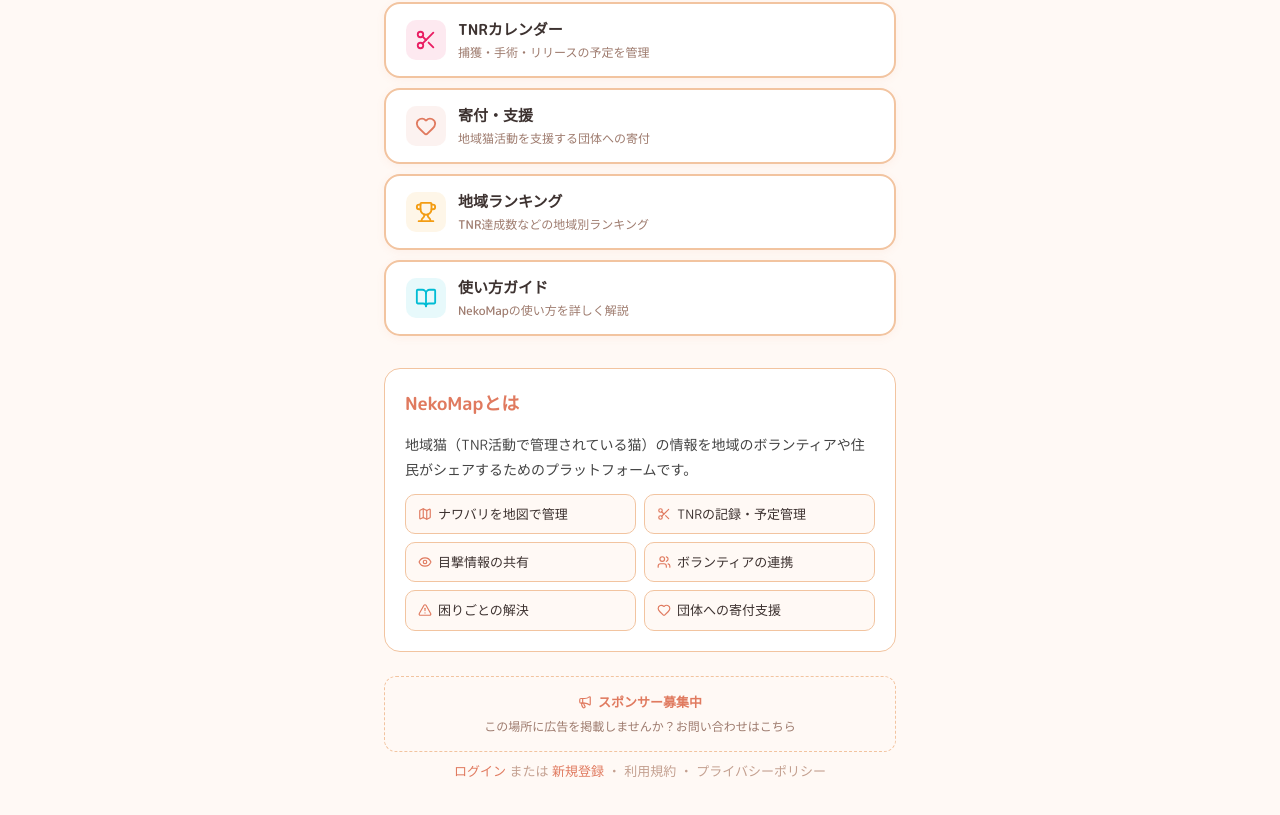
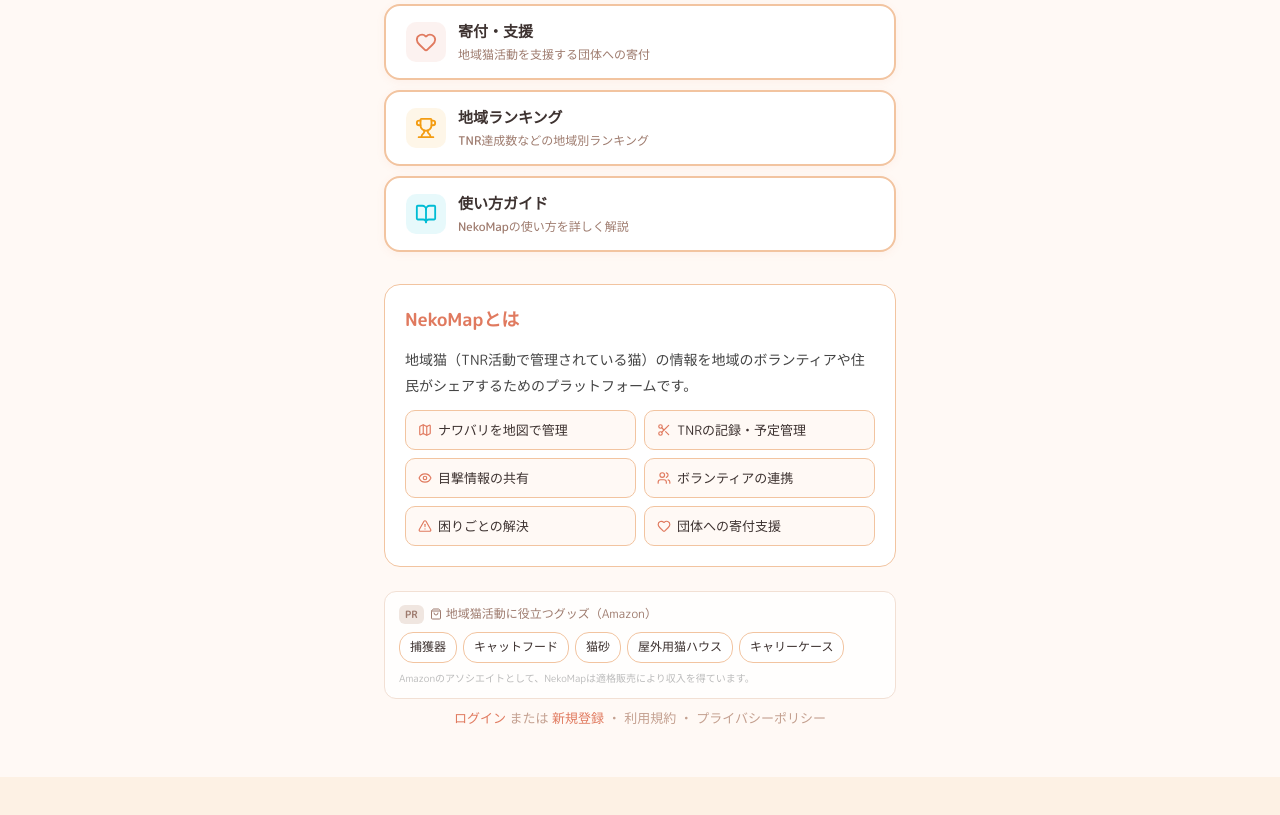
Before and after one commit to necomap/nekomap, a Next.js app: page / in a window 1280 px wide. Shown: the part 937-1752 px from the top of the page. After the commit the page ends 1714 px from the top, so only its background shows below. Built offline with nearby package versions, Linux system fonts and the light colour scheme.

Commit message:
Amazonアソシエイト広告追加

```diff
--- a/components/AdBanner.js
+++ b/components/AdBanner.js
@@ -1,8 +1,8 @@
 import { useEffect, useState } from "react"
-import { Megaphone } from "lucide-react"
+import AmazonPicks from "./AmazonPicks"
 
 // AdSense承認が下りたら true にすると、下の実広告表示に切り替わる。
-// それまでは「スポンサー募集中」の案内をこの枠に表示する。
+// それまではAmazonアソシエイトのテキスト広告（AmazonPicks）をこの枠に表示する。
 const USE_ADSENSE = false
 
 export default function AdBanner({ slot = "auto" }) {
@@ -34,21 +34,5 @@ export default function AdBanner({ slot = "auto" }) {
     )
   }
 
-  return (
-    <a
-      href="/contact"
-      style={{
-        display: "block", margin: "8px 0", padding: "14px 16px",
-        background: "#fff9f5", border: "1px dashed #f2c4a0", borderRadius: 12,
-        textAlign: "center", textDecoration: "none",
-      }}
-    >
-      <p style={{ margin: 0, fontSize: 13, color: "#e07a5f", fontWeight: 600, display: "flex", alignItems: "center", justifyContent: "center", gap: 6 }}>
-        <Megaphone size={14} /> スポンサー募集中
-      </p>
-      <p style={{ margin: "4px 0 0", fontSize: 12, color: "#9e7b6e" }}>
-        この場所に広告を掲載しませんか？お問い合わせはこちら
-      </p>
-    </a>
-  )
+  return <AmazonPicks />
 }
--- /dev/null
+++ b/components/AmazonPicks.js
@@ -0,0 +1,61 @@
+import { ShoppingBag } from "lucide-react"
+
+// Amazonアソシエイト（トラッキングID: luckenekomap-22）の控えめなテキスト広告枠。
+// 画像やスクリプトは読み込まず、Amazonの検索結果ページへのリンクのみ。
+// 掲載する商品カテゴリを変えたいときは ITEMS の配列を書き換えるだけでよい。
+const TAG = "luckenekomap-22"
+
+const ITEMS = [
+  { label: "捕獲器", keyword: "猫 捕獲器" },
+  { label: "キャットフード", keyword: "キャットフード" },
+  { label: "猫砂", keyword: "猫砂" },
+  { label: "屋外用猫ハウス", keyword: "猫ハウス 屋外" },
+  { label: "キャリーケース", keyword: "猫 キャリー" },
+]
+
+const amazonUrl = (keyword) =>
+  `https://www.amazon.co.jp/s?k=${encodeURIComponent(keyword)}&tag=${TAG}`
+
+export default function AmazonPicks() {
+  return (
+    <div
+      style={{
+        margin: "16px 0 8px", padding: "12px 14px",
+        background: "rgba(255,255,255,0.85)", border: "1px solid #f2e0d4",
+        borderRadius: 12,
+      }}
+    >
+      <div style={{ display: "flex", alignItems: "center", gap: 6, marginBottom: 8 }}>
+        <span style={{
+          fontSize: 10, padding: "1px 6px", borderRadius: 6,
+          background: "#f0e6e0", color: "#9e7b6e", fontWeight: 600,
+        }}>PR</span>
+        <span style={{ fontSize: 12, color: "#9e7b6e", display: "flex", alignItems: "center", gap: 4 }}>
+          <ShoppingBag size={12} /> 地域猫活動に役立つグッズ（Amazon）
+        </span>
+      </div>
+
+      <div style={{ display: "flex", flexWrap: "wrap", gap: 6 }}>
+        {ITEMS.map((item) => (
+          <a
+            key={item.label}
+            href={amazonUrl(item.keyword)}
+            target="_blank"
+            rel="sponsored noopener noreferrer"
+            style={{
+              fontSize: 12, padding: "4px 10px", borderRadius: 14,
+              border: "1px solid #f2c4a0", color: "#3d3230",
+              background: "white", textDecoration: "none",
+            }}
+          >
+            {item.label}
+          </a>
+        ))}
+      </div>
+
+      <p style={{ margin: "8px 0 0", fontSize: 10, color: "#bbb", lineHeight: 1.5 }}>
+        Amazonのアソシエイトとして、NekoMapは適格販売により収入を得ています。
+      </p>
+    </div>
+  )
+}
--- a/pages/board/index.js
+++ b/pages/board/index.js
@@ -112,8 +112,6 @@ export default function Board() {
         </button>
       </div>
 
-      <AdBanner />
-
       <RegionSelector region={region ?? ""} onChange={changeRegion} />
 
       <div style={{ position: "relative", marginBottom: 12 }}>
@@ -225,6 +223,8 @@ export default function Board() {
           </div>
         </div>
       ))}
+
+      <AdBanner />
     </div>
   )
 }
--- a/pages/index.js
+++ b/pages/index.js
@@ -33,8 +33,6 @@ export default function Home() {
             地域の猫ボランティアをつなぎます。
           </p>
         </div>
-
-        <AdBanner />
 
         <div style={{ display: "flex", flexDirection: "column", gap: 10, marginBottom: 32 }}>
           {menus.map((item) => (
```
Also changed, not shown: pages/privacy.js (+6 -2 lines), 2 other files (tests, documents, lock files or other folders).
